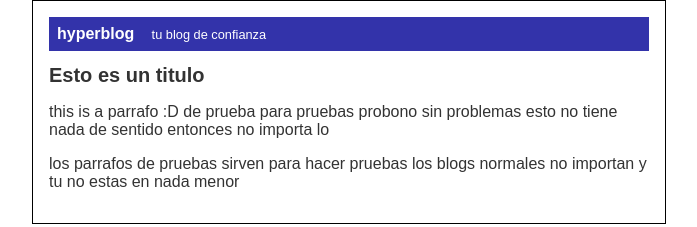
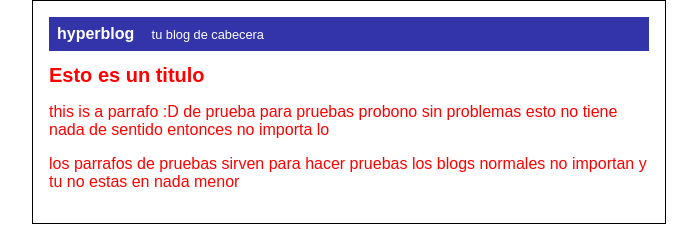
Before and after one commit to PhantomasDa/hyperblog, a plain HTML site: page index.html in a window 1280 px wide. Shown: the whole page, without its empty margins (291-988 px from the left). Drawn offline with Linux system fonts and the light colour scheme.

Commit message:
modficaciones al nombre del blog y color de texto a rojo

```diff
--- a/css/style.css
+++ b/css/style.css
@@ -1,5 +1,5 @@
 body{
- color: #333;
+ color: red;
  text-align: center;
  font-family: Arial, Helvetica, sans-serif;
  font-size:  16px;
--- a/index.html
+++ b/index.html
@@ -10,7 +10,7 @@
 <body>
 <div class="container">
     <div class="cabecera">
-        hyperblog <span class="tagline"> tu blog de confianza</span>
+        hyperblog <span class="tagline"> tu blog de cabecera</span>
     </div>
     <div class="post">
             <h1>Esto es un titulo</h1>
```
